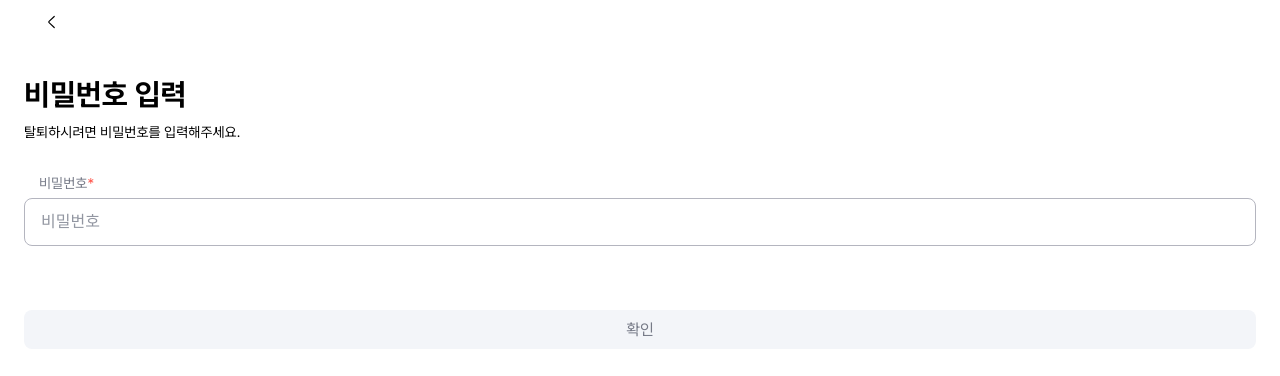
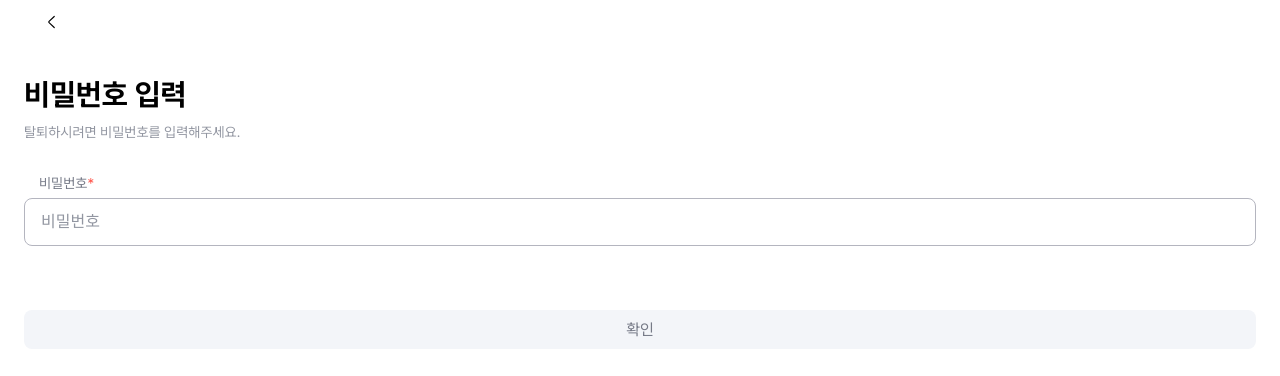
Before and after one commit to Kernel360/F1-WashFit-FE, a Next.js app: page /required-password in a window 1280 px wide. Shown: the top 376 px of the page. Built offline with nearby package versions, Linux system fonts and the light colour scheme; no server answers; a web font is replaced by a local one.

Commit message:
design: 페이지 디자인 변경

```diff
--- a/src/app/required-password/page.tsx
+++ b/src/app/required-password/page.tsx
@@ -32,7 +32,7 @@ function RequiredPasswordPage() {
       <Header isDisplayLogo={false} />
       <Spacing size={30} />
       <form onSubmit={handleSubmit(onSubmit)}>
-        <Title title="비밀번호 입력" description="탈퇴하시려면 비밀번호를 입력해주세요." size={7} />
+        <Title title="비밀번호 입력" description="탈퇴하시려면 비밀번호를 입력해주세요." size={7} descriptionColor="gray400" />
         <Spacing size={30} />
         <TextField
           label="비밀번호"
--- a/src/app/search/page.tsx
+++ b/src/app/search/page.tsx
@@ -80,7 +80,7 @@ function SearchPage() {
       <main className={cx('mainContainer')}>
         <SearchBar />
         <div className={cx('filterWrapper')}>
-          <Text typography="t6" color="gray300">{`총 ${productArticleData.length}개`}</Text>
+          <Text typography="t6" color="gray400">{`총 ${productArticleData.length}개`}</Text>
           <Dropdown
             options={options}
             selectedLabel={(SEARCH_FILTER_MAP[watch('filter') as SearchFilterType])}
```
Also changed, not shown: src/app/signup/page.tsx (+8 -8 lines).
